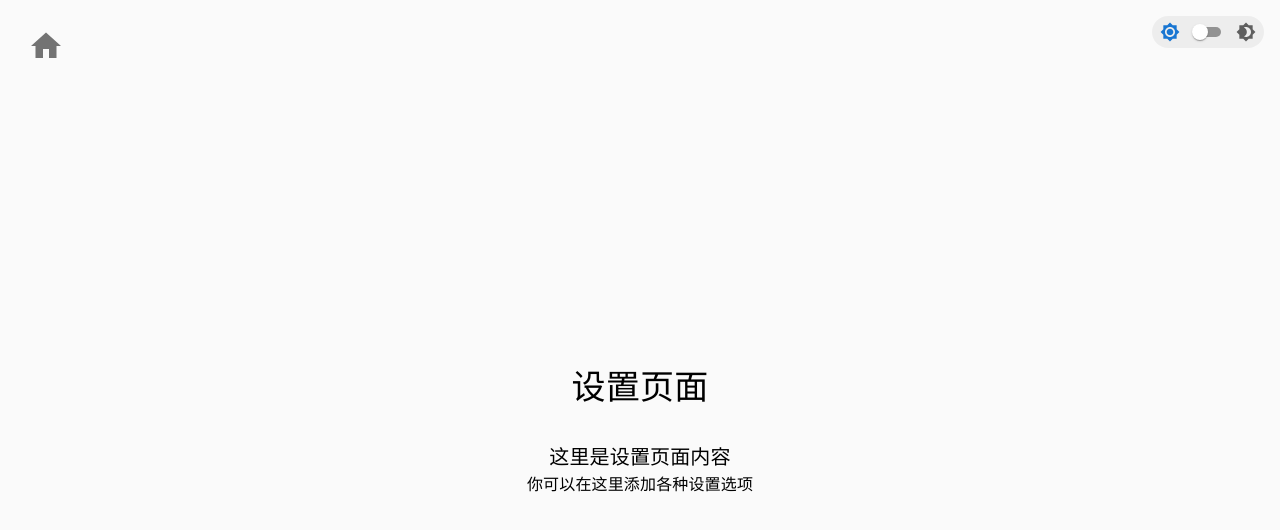
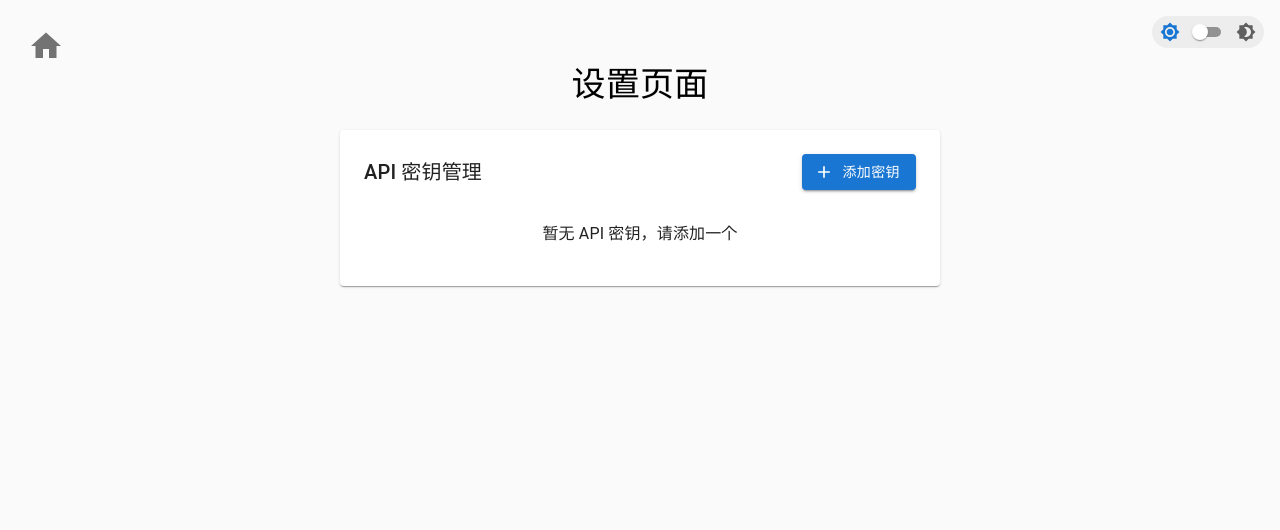
Before and after one commit to funkpopo/Buddie, a React (Vite) app: page / in a window 1280 px wide. Both pictures are taken after a click on the button 46 px from the left and 46 px from the top of the page. Shown: the top 530 px of the page. Built offline with nearby package versions, Linux system fonts and the light colour scheme.

Commit message:
Add OpenAI package and implement API key management in settings

```diff
--- a/package.json
+++ b/package.json
@@ -46,6 +46,7 @@
     "@types/react": "^19.1.9",
     "@types/react-dom": "^19.1.7",
     "electron-squirrel-startup": "^1.0.1",
+    "openai": "^5.11.0",
     "react": "^19.1.1",
     "react-dom": "^19.1.1"
   }
--- /dev/null
+++ b/src/ApiKeyContext.tsx
@@ -0,0 +1,75 @@
+import React, { createContext, useContext, useState, useEffect, ReactNode } from 'react';
+
+interface ApiKey {
+  id: string;
+  name: string;
+  key: string;
+  baseUrl?: string;
+}
+
+interface ApiKeyContextType {
+  apiKeys: ApiKey[];
+  addApiKey: (apiKey: Omit<ApiKey, 'id'>) => void;
+  removeApiKey: (id: string) => void;
+  updateApiKey: (id: string, updatedKey: Partial<ApiKey>) => void;
+  getApiKey: (id: string) => ApiKey | undefined;
+}
+
+const ApiKeyContext = createContext<ApiKeyContextType | undefined>(undefined);
+
+export const ApiKeyProvider: React.FC<{ children: ReactNode }> = ({ children }) => {
+  const [apiKeys, setApiKeys] = useState<ApiKey[]>([]);
+
+  useEffect(() => {
+    const savedApiKeys = localStorage.getItem('apiKeys');
+    if (savedApiKeys) {
+      try {
+        setApiKeys(JSON.parse(savedApiKeys));
+      } catch (e) {
+        console.error('Failed to parse saved API keys', e);
+      }
+    }
+  }, []);
+
+  useEffect(() => {
+    localStorage.setItem('apiKeys', JSON.stringify(apiKeys));
+  }, [apiKeys]);
+
+  const addApiKey = (apiKey: Omit<ApiKey, 'id'>) => {
+    const newKey: ApiKey = {
+      ...apiKey,
+      id: Date.now().toString(),
+    };
+    setApiKeys(prev => [...prev, newKey]);
+  };
+
+  const removeApiKey = (id: string) => {
+    setApiKeys(prev => prev.filter(key => key.id !== id));
+  };
+
+  const updateApiKey = (id: string, updatedKey: Partial<ApiKey>) => {
+    setApiKeys(prev =>
+      prev.map(key =>
+        key.id === id ? { ...key, ...updatedKey } : key
+      )
+    );
+  };
+
+  const getApiKey = (id: string) => {
+    return apiKeys.find(key => key.id === id);
+  };
+
+  return (
+    <ApiKeyContext.Provider value={{ apiKeys, addApiKey, removeApiKey, updateApiKey, getApiKey }}>
+      {children}
+    </ApiKeyContext.Provider>
+  );
+};
+
+export const useApiKeys = (): ApiKeyContextType => {
+  const context = useContext(ApiKeyContext);
+  if (!context) {
+    throw new Error('useApiKeys must be used within an ApiKeyProvider');
+  }
+  return context;
+};
--- a/src/App.tsx
+++ b/src/App.tsx
@@ -3,7 +3,19 @@ import {
   IconButton,
   Box,
   Typography,
-  Switch
+  Switch,
+  Button,
+  TextField,
+  List,
+  ListItem,
+  ListItemText,
+  ListItemSecondaryAction,
+  Divider,
+  Paper,
+  Dialog,
+  DialogTitle,
+  DialogContent,
+  DialogActions
 } from '@mui/material';
 import {
   Settings as SettingsIcon,
@@ -11,9 +23,13 @@ import {
   Mic as MicIcon,
   MicOff as MicOffIcon,
   Brightness4 as DarkModeIcon,
-  Brightness7 as LightModeIcon
+  Brightness7 as LightModeIcon,
+  Add as AddIcon,
+  Delete as DeleteIcon,
+  Edit as EditIcon
 } from '@mui/icons-material';
 import { useTheme } from './ThemeContext';
+import { useApiKeys } from './ApiKeyContext';
 
 const App: React.FC = () => {
   const { theme, toggleTheme } = useTheme();
@@ -38,7 +54,28 @@ const App: React.FC = () => {
   }, []);
 
   // 使用useMemo优化组件渲染
-  const SettingsPage = useMemo(() => memo(() => (
+  const SettingsPage = useMemo(() => memo(() => {
+    const [openDialog, setOpenDialog] = useState(false);
+    const [newKeyName, setNewKeyName] = useState('');
+    const [newKeyValue, setNewKeyValue] = useState('');
+    const [newKeyBaseUrl, setNewKeyBaseUrl] = useState('');
+    const { apiKeys, addApiKey, removeApiKey } = useApiKeys();
+
+    const handleAddKey = () => {
+      if (newKeyName.trim() && newKeyValue.trim()) {
+        addApiKey({
+          name: newKeyName,
+          key: newKeyValue,
+          baseUrl: newKeyBaseUrl || undefined
+        });
+        setNewKeyName('');
+        setNewKeyValue('');
+        setNewKeyBaseUrl('');
+        setOpenDialog(false);
+      }
+    };
+
+    return (
       <Box
         sx={{
           height: '100vh',
@@ -91,19 +128,99 @@ const App: React.FC = () => {
             display: 'flex',
             flexDirection: 'column',
             alignItems: 'center',
-          justifyContent: 'center',
+            justifyContent: 'flex-start',
             flexGrow: 1,
-          pt: 8 // 为顶部按钮留出空间
+            pt: 8, // 为顶部按钮留出空间
+            px: 2
           }}
         >
-        <Typography variant="h4" sx={{ mb: 4 }}>设置页面</Typography>
-        <Box sx={{ textAlign: 'center' }}>
-          <Typography variant="h6">这里是设置页面内容</Typography>
-          <Typography>你可以在这里添加各种设置选项</Typography>
+          <Typography variant="h4" sx={{ mb: 3 }}>设置页面</Typography>
+
+          <Paper sx={{ width: '100%', maxWidth: 600, p: 3, mb: 3 }}>
+            <Box sx={{ display: 'flex', justifyContent: 'space-between', alignItems: 'center', mb: 2 }}>
+              <Typography variant="h6">API 密钥管理</Typography>
+              <Button
+                variant="contained"
+                startIcon={<AddIcon />}
+                onClick={() => setOpenDialog(true)}
+              >
+                添加密钥
+              </Button>
             </Box>
+
+            {apiKeys.length === 0 ? (
+              <Typography sx={{ textAlign: 'center', py: 2 }}>暂无 API 密钥，请添加一个</Typography>
+            ) : (
+              <List>
+                {apiKeys.map((apiKey) => (
+                  <React.Fragment key={apiKey.id}>
+                    <ListItem>
+                      <ListItemText
+                        primary={apiKey.name}
+                        secondary={apiKey.baseUrl ? `Base URL: ${apiKey.baseUrl}` : '默认 OpenAI API'}
+                      />
+                      <ListItemSecondaryAction>
+                        <IconButton
+                          edge="end"
+                          aria-label="delete"
+                          onClick={() => removeApiKey(apiKey.id)}
+                        >
+                          <DeleteIcon />
+                        </IconButton>
+                      </ListItemSecondaryAction>
+                    </ListItem>
+                    <Divider />
+                  </React.Fragment>
+                ))}
+              </List>
+            )}
+          </Paper>
         </Box>
+
+        {/* 添加 API 密钥对话框 */}
+        <Dialog open={openDialog} onClose={() => setOpenDialog(false)}>
+          <DialogTitle>添加新的 API 密钥</DialogTitle>
+          <DialogContent>
+            <TextField
+              autoFocus
+              margin="dense"
+              label="密钥名称"
+              type="text"
+              fullWidth
+              variant="standard"
+              value={newKeyName}
+              onChange={(e) => setNewKeyName(e.target.value)}
+              sx={{ mb: 2 }}
+            />
+            <TextField
+              margin="dense"
+              label="API 密钥"
+              type="password"
+              fullWidth
+              variant="standard"
+              value={newKeyValue}
+              onChange={(e) => setNewKeyValue(e.target.value)}
+              sx={{ mb: 2 }}
+            />
+            <TextField
+              margin="dense"
+              label="Base URL (可选)"
+              type="text"
+              fullWidth
+              variant="standard"
+              value={newKeyBaseUrl}
+              onChange={(e) => setNewKeyBaseUrl(e.target.value)}
+              helperText="对于兼容 OpenAI 格式的第三方 API，如本地部署的模型"
+            />
+          </DialogContent>
+          <DialogActions>
+            <Button onClick={() => setOpenDialog(false)}>取消</Button>
+            <Button onClick={handleAddKey} variant="contained">添加</Button>
+          </DialogActions>
+        </Dialog>
       </Box>
-  )), [handleSetCurrentPage, theme, toggleTheme]);
+    );
+  }), [handleSetCurrentPage, theme, toggleTheme]);
 
   const HomePage = useMemo(() => memo(() => (
     <Box
--- a/src/renderer.tsx
+++ b/src/renderer.tsx
@@ -33,6 +33,7 @@ import { createTheme, ThemeProvider } from '@mui/material/styles';
 import CssBaseline from '@mui/material/CssBaseline';
 import App from './App';
 import { useTheme, ThemeProvider as CustomThemeProvider } from './ThemeContext';
+import { ApiKeyProvider } from './ApiKeyContext';
 
 // Create a theme based on the current theme mode
 const AppThemeProvider: React.FC<{ children: React.ReactNode }> = ({ children }) => {
@@ -86,9 +87,11 @@ const AppThemeProvider: React.FC<{ children: React.ReactNode }> = ({ children })
 // 性能优化：仅在开发环境中使用StrictMode
 const RootComponent = () => (
   <CustomThemeProvider>
-    <AppThemeProvider>
-      <App />
-    </AppThemeProvider>
+    <ApiKeyProvider>
+      <AppThemeProvider>
+        <App />
+      </AppThemeProvider>
+    </ApiKeyProvider>
   </CustomThemeProvider>
 );
 
```
Also changed, not shown: 1 other file (tests, documents, lock files or other folders). Lines whose indentation alone changed are shown as unchanged.
